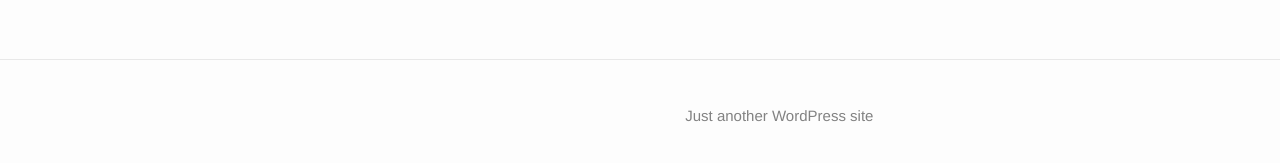
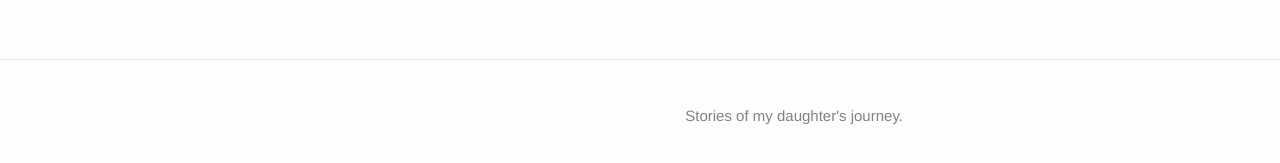
Before and after one commit to cgorshing/alyssa-site, a Jekyll site: the page built from about.md, in a window 1280 px wide. Shown: the part 237-400 px from the top of the page. Built offline with Jekyll 4.4.1, drawn with Linux system fonts in a browser that asks for light colours.

Commit message:
Updated the description.

```diff
--- a/_config.yml
+++ b/_config.yml
@@ -1,4 +1,4 @@
 name: Alyssa's Site
-description: Just another WordPress site
+description: Stories of my daughter's journey.
 
 permalink: /:year/:month/:day/:title
```
